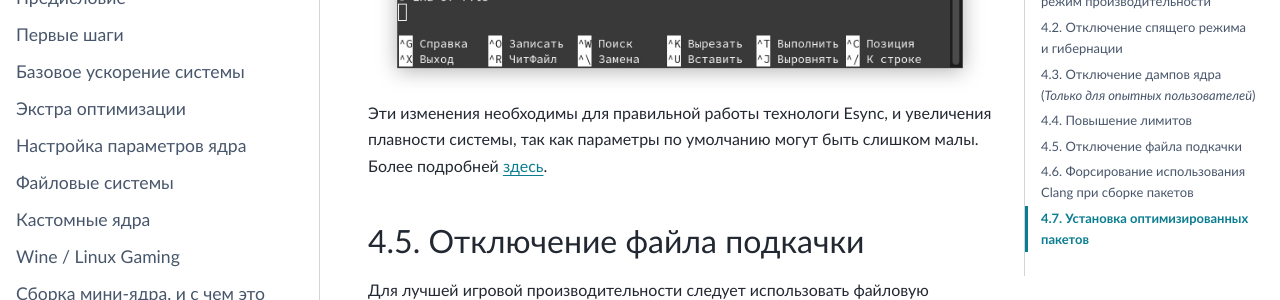
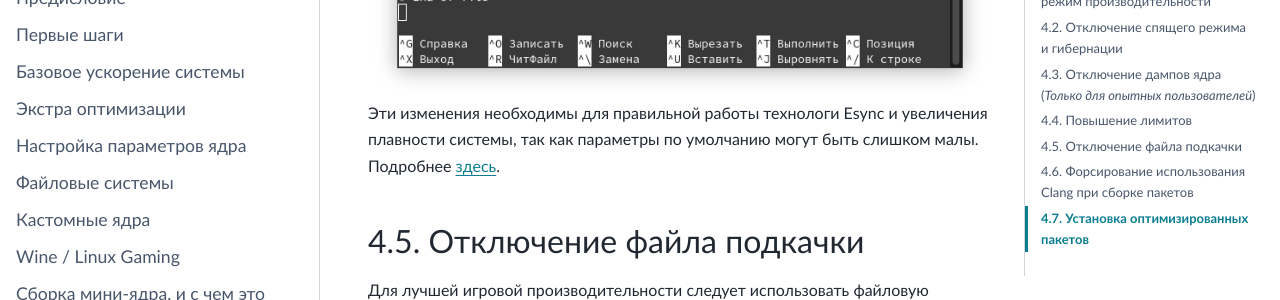
Before and after one commit to ventureoo/ARU, a Sphinx documentation site: the page built from docs/source/extra-optimizations.rst, in a window 1280 px wide and 900 px high, scrolled down 4110 px. Shown: the part 157-457 px from the top of the window. Built offline with Sphinx 7.4.7 and the PyData theme 0.15.4, drawn with Linux system fonts in a browser that asks for light colours.

Commit message:
extra-optimizations: Some corrects

```diff
--- a/docs/source/extra-optimizations.rst
+++ b/docs/source/extra-optimizations.rst
@@ -143,9 +143,9 @@ GUI для изменение частоты процессора
 
 .. image:: images/limits.jpg
 
-Эти изменения необходимы для правильной работы технологи Esync, и
+Эти изменения необходимы для правильной работы технологи Esync и
 увеличения плавности системы, так как параметры по умолчанию могут
-быть слишком малы. Более подробней `здесь
+быть слишком малы. Подробнее `здесь
 <https://www.ixbt.com/live/games/testirovanie-esync-vs-fsync-v-linux.html>`_.
 
 .. index:: swap, swapfile
```
